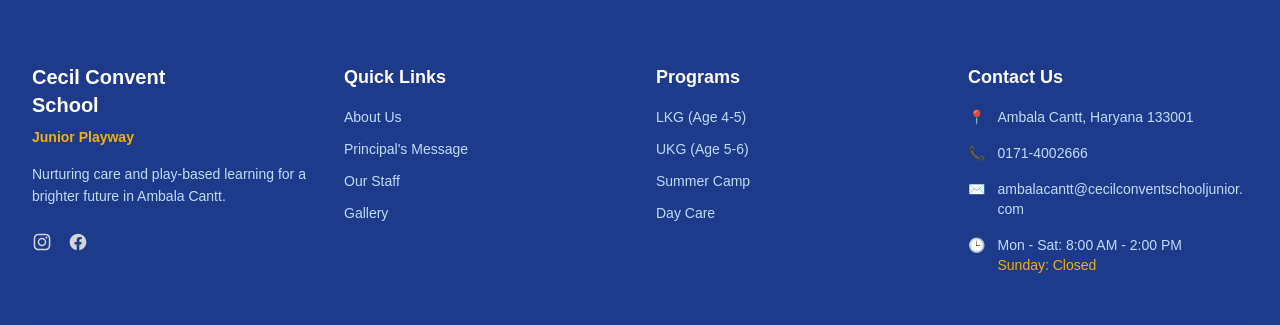
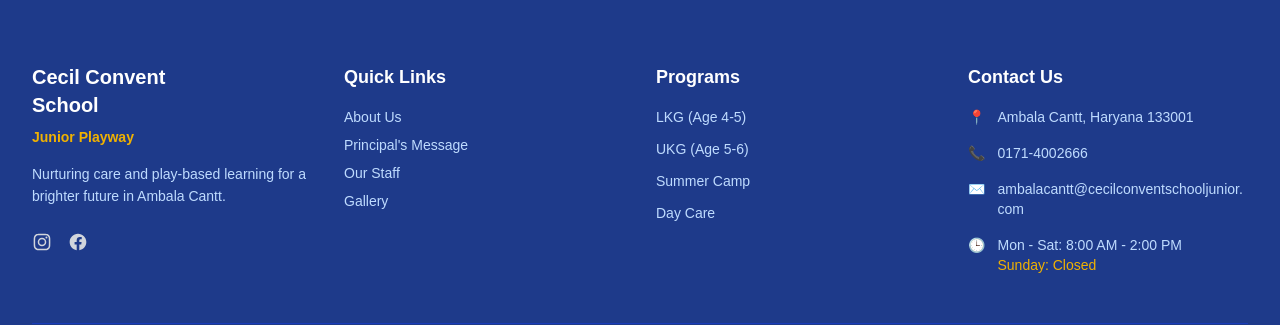
Before and after one commit to anjali100-coder/kinder-school-website, a Next.js app: page / in a window 1280 px wide. Shown: the part 5739-6064 px from the top of the page. Built offline with nearby package versions, Linux system fonts and the light colour scheme; no server answers.

Commit message:
fixed quick links in footer

```diff
--- a/components/footer.tsx
+++ b/components/footer.tsx
@@ -49,15 +49,16 @@ export function Footer() {
           </div>
 
           {/* Column 2: Quick Links */}
-          <div>
-            <h3 className="text-lg font-bold mb-4">Quick Links</h3>
-            <ul className="space-y-3 text-sm text-blue-200">
-              <li><Link href="/about" className="hover:text-white transition-colors">About Us</Link></li>
-              <li><Link href="/principal-message" className="hover:text-white transition-colors">Principal's Message</Link></li>
-              <li><Link href="/staff" className="hover:text-white transition-colors">Our Staff</Link></li>
-              <li><Link href="/gallery" className="hover:text-white transition-colors">Gallery</Link></li>
-            </ul>
-          </div>
+          {/* Column 2: Quick Links */}
+<div>
+  <h3 className="text-lg font-bold mb-4 text-white">Quick Links</h3>
+  <ul className="space-y-2 text-sm text-blue-200">
+    <li><a href="/" className="hover:text-yellow-400 transition-colors">About Us</a></li>
+    <li><a href="/" className="hover:text-yellow-400 transition-colors">Principal's Message</a></li>
+    <li><a href="/" className="hover:text-yellow-400 transition-colors">Our Staff</a></li>
+    <li><a href="/gallery" className="hover:text-yellow-400 transition-colors">Gallery</a></li>
+  </ul>
+</div>
 
           {/* Column 3: Programs */}
           <div>
```
